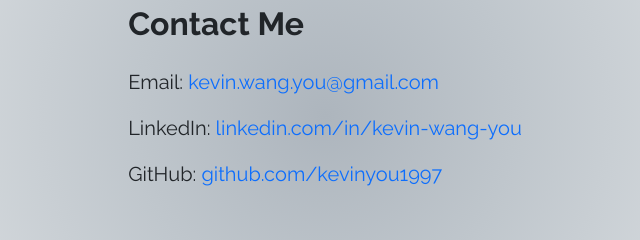
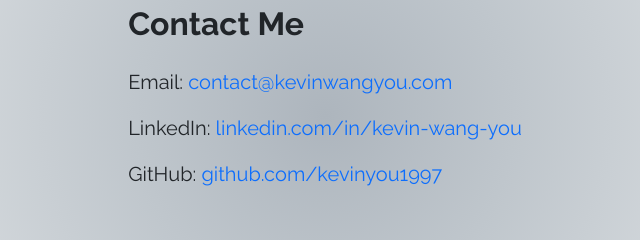
Before and after one commit to kevinyou1997/kevinwangyou.github.io, a website: page index.html in a window 1280 px wide. Both pictures are taken after a click on the link "CONTACT". Shown: the part 283-523 px from the top of the page, 315-955 px from the left. Drawn offline with nearby package versions, Linux system fonts and the light colour scheme.

Commit message:
-update email routing

```diff
--- a/index.html
+++ b/index.html
@@ -35,7 +35,7 @@
           <div class="d-flex align-items-center justify-content-center min-vh-50">
             <div class="text-center text-md-start">
               <h2 class="mb-4"><b>Contact Me</b></h2>
-              <p class="fs-5">Email: <a href="mailto:kevin.wang.you@gmail.com" class="text-decoration-none">kevin.wang.you@gmail.com</a></p>
+              <p class="fs-5">Email: <a href="mailto:contact@kevinwangyou.com" class="text-decoration-none">contact@kevinwangyou.com</a></p>
               <p class="fs-5">LinkedIn: <a href="https://www.linkedin.com/in/kevin-wang-you/" class="text-decoration-none" target="_blank">linkedin.com/in/kevin-wang-you</a></p>
               <p class="fs-5">GitHub: <a href="https://github.com/kevinyou1997" class="text-decoration-none" target="_blank">github.com/kevinyou1997</a></p>
             </div>
```
